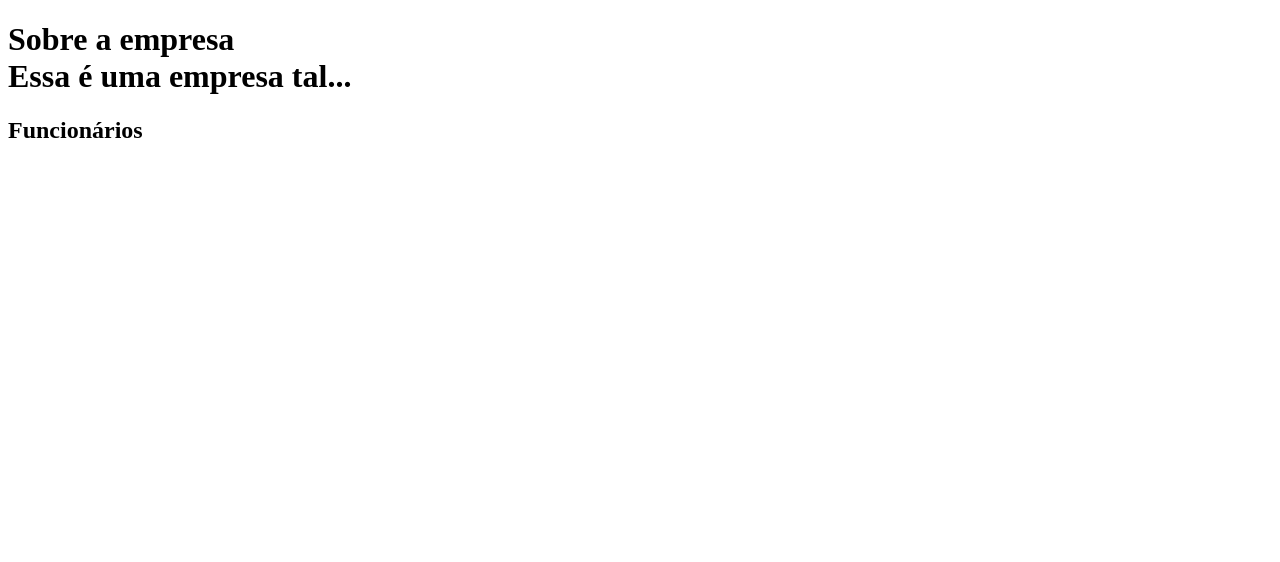
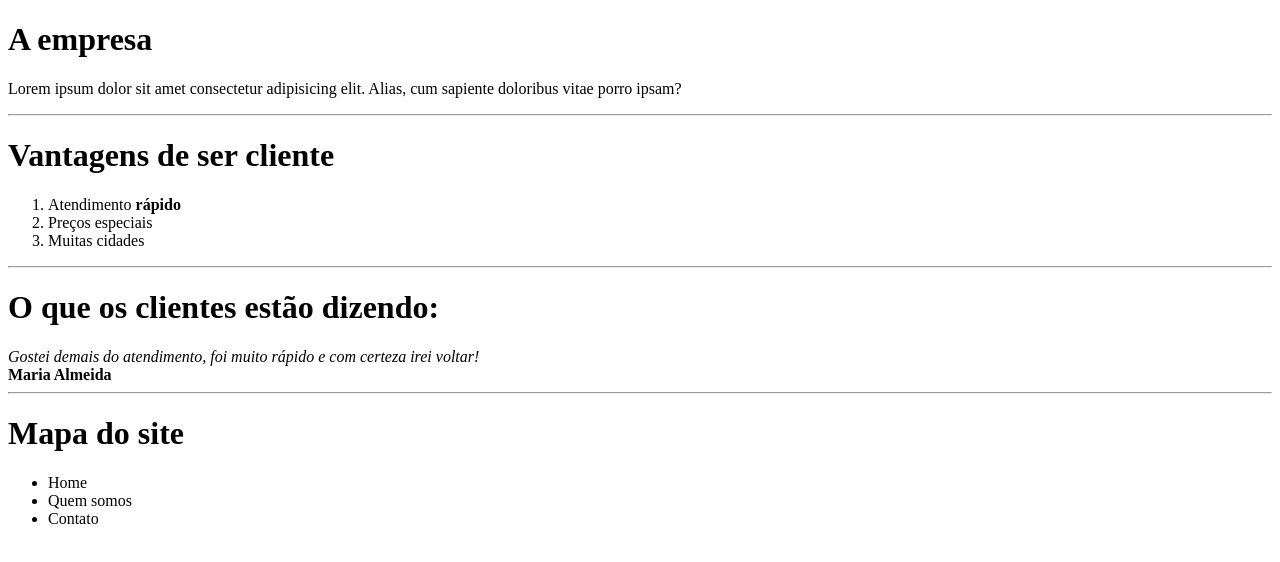
Before and after one commit to gabrielfinazzo/NovoEstudo_HTMLCSSeJavaScript, a plain HTML site: page Start_HTML/index.html in a window 1280 px wide. Drawn offline with Linux system fonts and the light colour scheme.

Commit message:
Update index.html

```diff
--- a/Start_HTML/index.html
+++ b/Start_HTML/index.html
@@ -6,9 +6,25 @@
     <title>Título</title>
 </head>
 <body>
-    <h1>Sobre a empresa <br> Essa é uma empresa tal...</h1>
-
-    <h2>Funcionários</h2>
-
+<h1>A empresa</h1>
+<p>Lorem ipsum dolor sit amet consectetur adipisicing elit. Alias, cum sapiente doloribus vitae porro ipsam?</p>
+<hr>
+<h1>Vantagens de ser cliente</h1>
+<ol>
+    <li>Atendimento <strong>rápido</strong></li>
+    <li>Preços especiais</li>
+    <li>Muitas cidades</li>
+</ol>
+<hr>
+<h1>O que os clientes estão dizendo:</h1>
+<em>Gostei demais do atendimento, foi muito rápido e com certeza irei voltar!</em><br>
+<strong>Maria Almeida</strong>
+<hr>
+<h1>Mapa do site</h1>
+<ul>
+    <li>Home</li>
+    <li>Quem somos</li>
+    <li>Contato</li>
+</ul>
 </body>
 </html>
```
